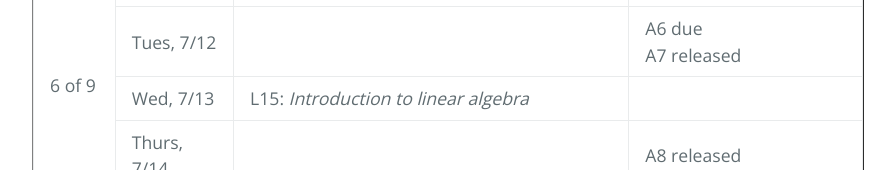
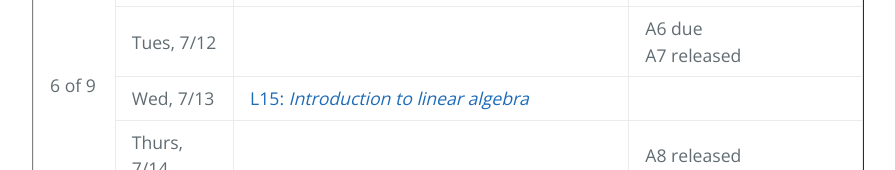
Before and after one commit to eds-uga/csci1360e-su16, a plain HTML site: page index.html in a window 1280 px wide. Shown: the part 5275-5445 px from the top of the page, without its empty margins (192-1087 px from the left). Drawn offline with nearby package versions, Linux system fonts and the light colour scheme.

Commit message:
L15 link added.

```diff
--- a/index.html
+++ b/index.html
@@ -296,7 +296,7 @@
 </tr>
 <tr>
     <td>Wed, 7/13</td>
-    <td>L15: <em>Introduction to linear algebra</em></td>
+    <td><a href="http://nbviewer.jupyter.org/format/slides/github/eds-uga/csci1360e-su16/blob/master/lectures/L15.ipynb#/" target="_blank">L15: <em>Introduction to linear algebra</em></a></td>
     <td>&nbsp;</td>
 </tr>
 <tr>
```
